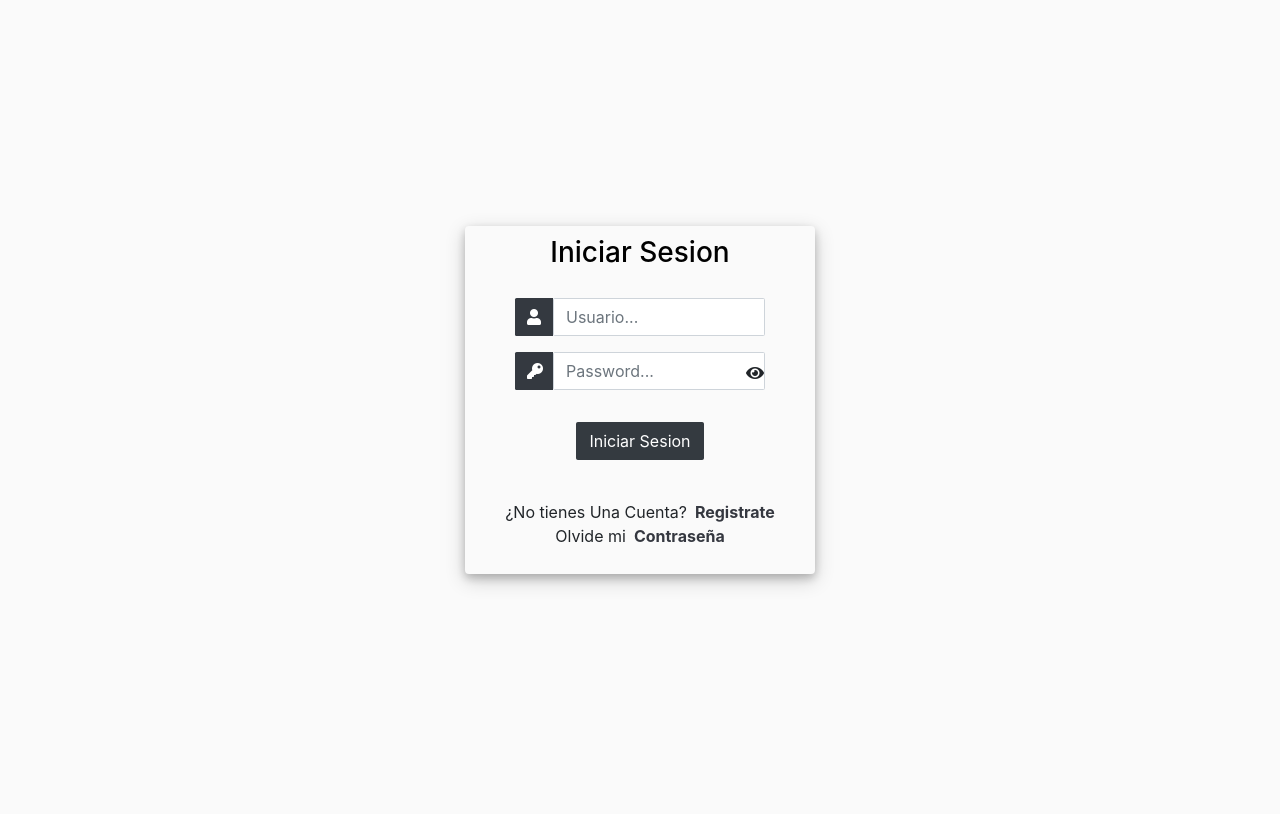
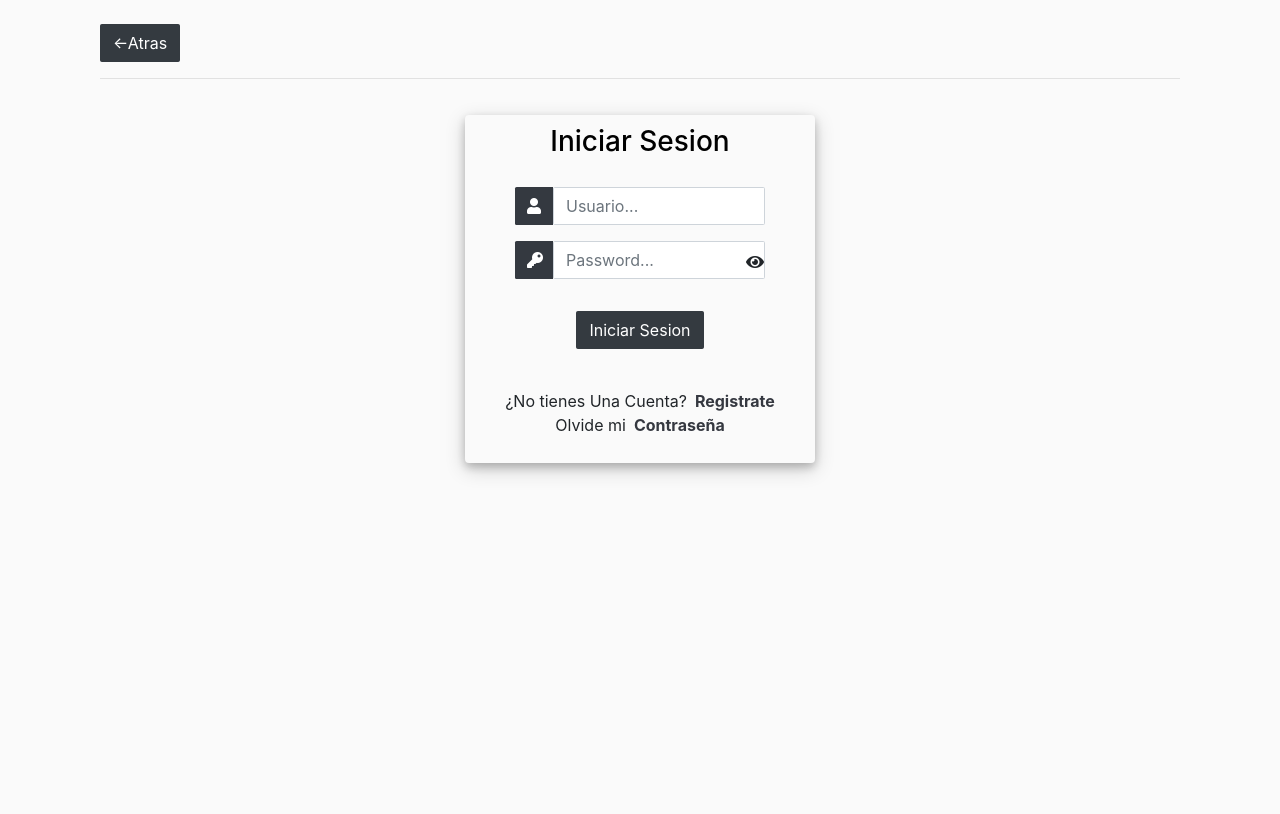
Before and after one commit to mattcocciolo/ecommerce, a Django app: page /login/ in a window 1280 px wide. Shown: the top 814 px of the page. Before the commit the page ends 586 px from the top, so only its background shows below. Run offline with Django 3.2, Linux system fonts and the light colour scheme; some libraries are stand-ins or nearby versions.

Commit message:
Se agrego boton , atras, a la pantalla login

```diff
--- a/ecommerce/static/css/forms.css
+++ b/ecommerce/static/css/forms.css
@@ -136,3 +136,20 @@ a, a:hover{
     margin-left: 40px;
 
 }
+
+.user-card-login {
+    width: 350px;
+    margin-top: 20px;
+    margin-bottom: auto;
+    background: hsl(0, 0%, 98%);
+    /*background-image: linear-gradient(to right, rgba(255,0,0,0), rgba(255,0,0,1));*/
+    position: relative;
+    display: flex;
+    justify-content: center;
+    flex-direction: column;
+    padding: 10px;
+    box-shadow: 0 4px 8px 0 rgba(0, 0, 0, 0.2), 0 6px 20px 0 rgba(0, 0, 0, 0.19);
+    -webkit-box-shadow: 0 4px 8px 0 rgba(0, 0, 0, 0.2), 0 6px 20px 0 rgba(0, 0, 0, 0.19);
+    -moz-box-shadow: 0 4px 8px 0 rgba(0, 0, 0, 0.2), 0 6px 20px 0 rgba(0, 0, 0, 0.19);
+    border-radius:4px 4px 4px 4px;
+}
--- a/ecommerce/store/templates/store/login.html
+++ b/ecommerce/store/templates/store/login.html
@@ -12,8 +12,13 @@
 </head>
 <body>
 <div class="container h-100">
+    <br>
+    <div class="col-lg-12">
+        <a class="btn btn-dark" href="{% url 'store' %}">&#8592;Atras</a>
+        <hr>
+    </div>
     <div class="d-flex justify-content-center h-100">
-        <div class="user_card">
+        <div class="user-card-login">
             <div class="d-flex justify-content-center">
                 <h3 id="form-title">Iniciar Sesion</h3>
             </div>
```
Also changed, not shown: ecommerce/store/templates/store/password_reset.html (+7 -9 lines), ecommerce/db.sqlite3.
